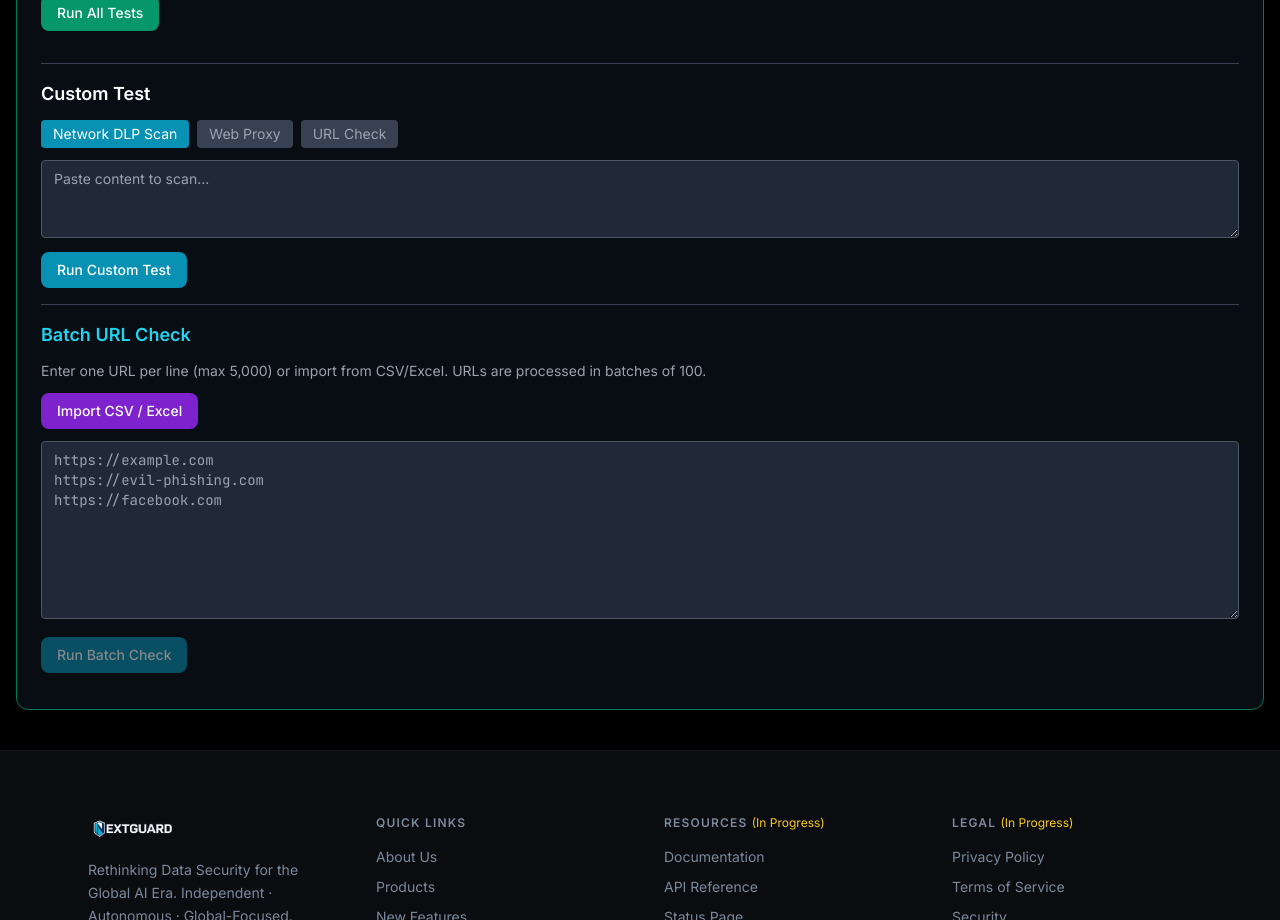
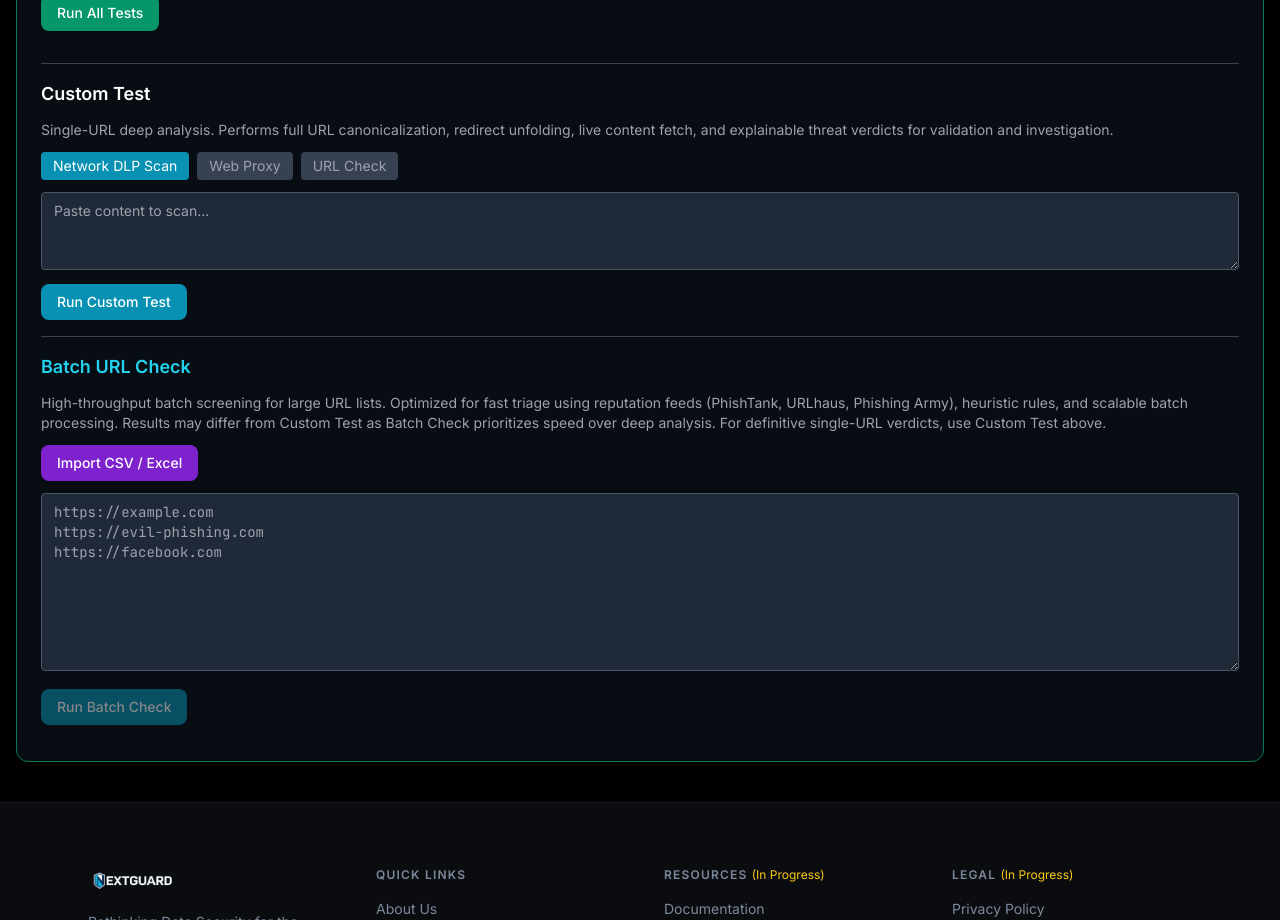
Before and after one commit to NextGuard-hk/nextguard-website, a Next.js app: page /web-dlp-compare in a window 1280 px wide. Shown: the part 1560-2480 px from the top of the page. Built offline with nearby package versions, Linux system fonts and the light colour scheme.

Commit message:
Add descriptions for Custom Test and Batch URL Check to explain differences

```diff
--- a/components/swg-live-test.tsx
+++ b/components/swg-live-test.tsx
@@ -315,7 +315,7 @@ export default function SWGLiveTest() {
         {results.length > 0 && (<div className="space-y-1 mb-4">{TEST_SCENARIOS.map(sc => { const r = results.find(x => x.id === sc.id); const isActive = activeTest === sc.id; return (<div key={sc.id} className="flex items-center gap-2 text-sm py-1"><span>{isActive ? '\u23F3' : r ? (r.pass ? '\u2705' : '\u274C') : '\u2B1C'}</span><span className="text-white">{sc.name}</span><span className="text-gray-500">{r ? `${r.status} (${r.latency}ms)` : 'pending'}</span></div>); })}</div>)}
 
         <hr className="border-gray-700 my-4" />
-        <h3 className="text-lg font-semibold text-white mb-3">Custom Test</h3>
+        <h3 className="text-lg font-semibold text-white mb-3">Custom Test</h3>       <p className="text-gray-400 text-sm mb-3">Single-URL deep analysis. Performs full URL canonicalization, redirect unfolding, live content fetch, and explainable threat verdicts for validation and investigation.</p>
         <div className="flex gap-2 mb-3">{['dlp-scan','proxy','url-check'].map(m => (<button key={m} onClick={() => setCustomMode(m)} className={`px-3 py-1 rounded text-sm ${customMode === m ? 'bg-cyan-600 text-white' : 'bg-gray-700 text-gray-400'}`}>{m === 'dlp-scan' ? 'Network DLP Scan' : m === 'proxy' ? 'Web Proxy' : 'URL Check'}</button>))}</div>
         {(customMode === 'proxy' || customMode === 'url-check') && (<input value={customUrl} onChange={e => setCustomUrl(e.target.value)} placeholder="https://target-url.com" className="w-full mb-2 px-3 py-2 bg-gray-800 border border-gray-600 rounded text-white text-sm" />)}
         {customMode === 'dlp-scan' && (<textarea value={customContent} onChange={e => setCustomContent(e.target.value)} placeholder="Paste content to scan..." rows={3} className="w-full mb-2 px-3 py-2 bg-gray-800 border border-gray-600 rounded text-white text-sm" />)}
@@ -389,7 +389,7 @@ export default function SWGLiveTest() {
 
         <hr className="border-gray-700 my-4" />
         <h3 className="text-lg font-semibold text-cyan-400 mb-3">Batch URL Check</h3>
-        <p className="text-gray-400 text-sm mb-3">Enter one URL per line (max 5,000) or import from CSV/Excel. URLs are processed in batches of 100.</p>
+        <p className="text-gray-400 text-sm mb-3">High-throughput batch screening for large URL lists. Optimized for fast triage using reputation feeds (PhishTank, URLhaus, Phishing Army), heuristic rules, and scalable batch processing. Results may differ from Custom Test as Batch Check prioritizes speed over deep analysis. For definitive single-URL verdicts, use Custom Test above.</p>
         <div className="flex gap-2 mb-3">
           <button onClick={() => fileInputRef.current?.click()} className="px-4 py-2 bg-purple-700 text-white rounded-lg text-sm font-medium hover:bg-purple-600">Import CSV / Excel</button>
           <input ref={fileInputRef} type="file" accept=".csv,.txt,.xls,.xlsx" onChange={handleFileImport} className="hidden" />
```
